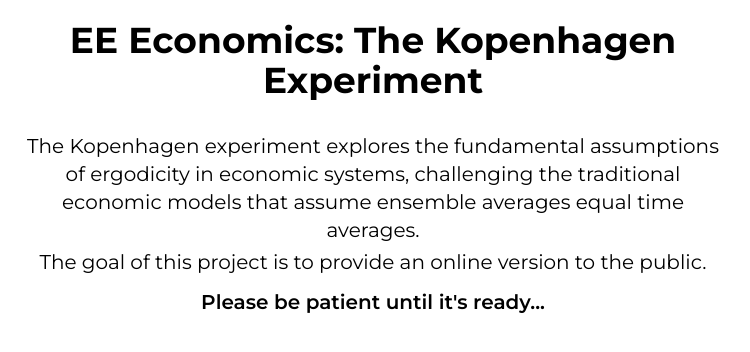
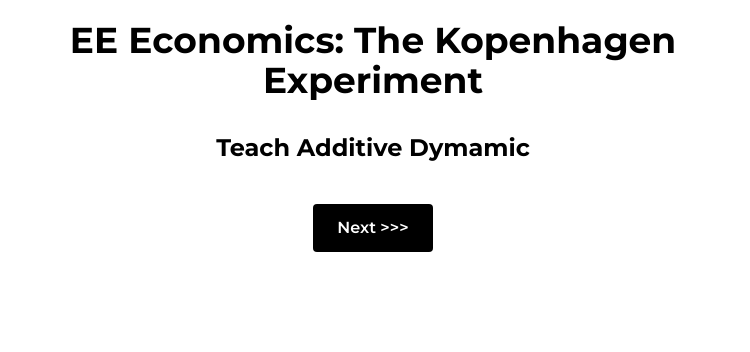
Before and after one commit to jenslaufer/ergodicity-economics-kopenhagen-experiment, a Vue app: page /#/ in a window 1280 px wide. Shown: the top 352 px of the page, without its empty margins (267-1017 px from the left). Built offline with nearby package versions, Linux system fonts and the light colour scheme.

Commit message:
changed home

```diff
--- a/src/pages/Home.vue
+++ b/src/pages/Home.vue
@@ -1,21 +1,17 @@
 <template>
   <div class="flex flex-col items-center justify-center">
     <div class="max-w-3xl min-w-xl sm:px-6 lg:px-8">
-      <h1 class="text-brand1 text-4xl font-bold text-center mt-5">EE Economics: The Kopenhagen Experiment</h1>
-      <p class="text-brand text-xl font-normal text-center mt-8">The Kopenhagen experiment explores the fundamental
-        assumptions of ergodicity in economic systems, challenging the traditional economic models that assume ensemble
-        averages equal time averages.</p>
-      <p class="text-brand text-xl font-normal text-center mt-1">The goal of this project is to provide an online
-        version to the public.</p>
-      <p class="text-brand text-xl font-semibold text-center mt-3">Please be patient until it's ready...</p>
+      <h1 class="text-brand1 text-4xl font-bold text-center mt-5 mb-8">EE Economics: The Kopenhagen Experiment</h1>
       <teach-additive v-if="step === 0" />
       <play-additive v-else-if="step === 1" />
       <teach-multiplicative v-else-if="step === 2" />
       <play-multiplicative v-else-if="step === 3" />
       <results v-else-if="step === 4" />
-      <button @click="nextStep" v-if="step < 4"
-        class="mt-10 px-6 py-3 bg-brand1 text-brand0 font-semibold rounded hover:bg-gray-800 transition-colors duration-200">Next
-        >>></button>
+      <div class="flex justify-center">
+        <button @click="nextStep" v-if="step < 4"
+          class="mt-10 px-6 py-3 bg-brand1 text-brand0 font-semibold rounded hover:bg-gray-800 transition-colors duration-200">Next
+          >>></button>
+      </div>
     </div>
     <app-footer
       component-style="text- text-gray-600 hover:text-gray-800  transition-colors duration-200 font-medium underline"
@@ -32,7 +28,7 @@ import PlayMultiplicative from "./PlayMultiplicative.vue";
 import TeachMultiplicative from "./TeachMultiplicative.vue";
 import Results from "./Results.vue";
 
-const step = ref(8)
+const step = ref(0)
 
 const nextStep = () => {
   step.value += 1;
```
